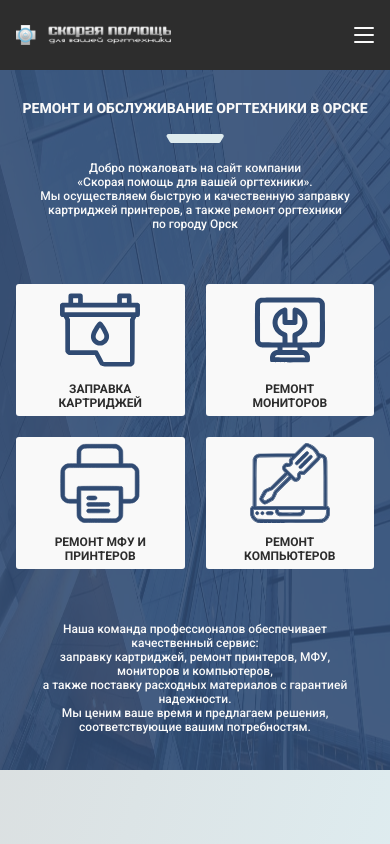
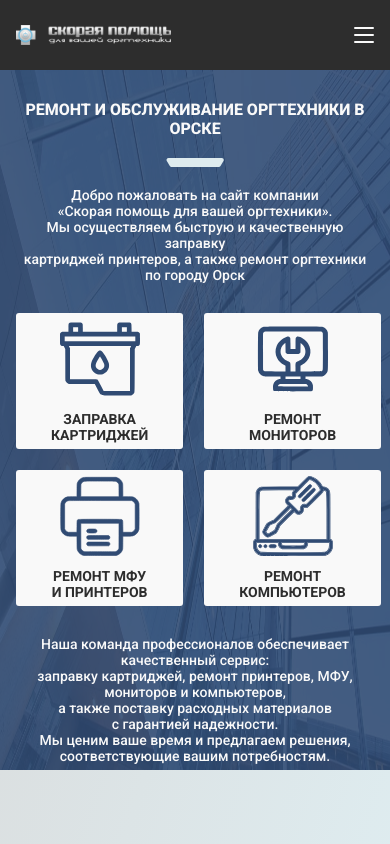
Before and after one commit to wannabedigital/stud-practice-website, a Next.js app: page / in a window 390 px wide. Shown: the top 844 px of the page. Built offline with nearby package versions, Linux system fonts and the light colour scheme.

Commit message:
styles fixed

```diff
--- a/src/app/page.jsx
+++ b/src/app/page.jsx
@@ -29,13 +29,13 @@ const HomeServices = () => {
         <div className={styles.sectionText}>
           <p>
             Добро пожаловать на сайт компании
-            <br className={styles.mobileBrake} /> «Скорая помощь для вашей
+            <br className={styles.mobileBreak} /> «Скорая помощь для вашей
             оргтехники».
             <br />
             Мы осуществляем быструю и качественную заправку
-            <br className={styles.mobileBrake} /> картриджей принтеров,
+            <br className={styles.mobileBreak} /> картриджей принтеров,
             <br className={styles.desktopBreak} /> а также ремонт оргтехники
-            <br className={styles.mobileBrake} /> по городу Орск
+            <br className={styles.mobileBreak} /> по городу Орск
           </p>
         </div>
 
@@ -80,16 +80,15 @@ const HomeServices = () => {
         <div className={styles.sectionText}>
           <p>
             Наша команда профессионалов обеспечивает
-            <br className={styles.mobileBrake} /> качественный сервис:
+            <br className={styles.mobileBreak} /> качественный сервис:
             <br />
             заправку картриджей, ремонт принтеров, МФУ,
-            <br className={styles.mobileBrake} /> мониторов и компьютеров,
-            <br />а также поставку расходных материалов с гарантией{' '}
-            <br className={styles.mobileBrake} />
-            надежности.
+            <br className={styles.mobileBreak} /> мониторов и компьютеров,
+            <br />а также поставку расходных материалов
+            <br className={styles.mobileBreak} /> с гарантией надежности.
             <br />
             Мы ценим ваше время и предлагаем решения,
-            <br className={styles.mobileBrake} /> соответствующие вашим
+            <br className={styles.mobileBreak} /> соответствующие вашим
             потребностям.
           </p>
         </div>
--- a/src/styles/homePage.module.css
+++ b/src/styles/homePage.module.css
@@ -80,11 +80,11 @@
 
 @media (max-width: 768px) {
   .sectionTitle {
-    font-size: 14px;
+    font-size: 16px;
   }
 
   .sectionText {
-    font-size: 12px;
+    font-size: 14px;
   }
 
   .mobileDivider,
@@ -105,7 +105,7 @@
     padding: 30px 0;
     max-width: calc(100% - 32px);
     margin: 0 auto;
-    gap: 18px;
+    gap: 20px;
     color: #f9f9f9;
   }
 
@@ -115,7 +115,7 @@
     gap: 21px;
     width: 100%;
     max-width: 100%;
-    margin: 35px auto;
+    margin: 10px auto;
   }
 
   .serviceLink,
@@ -132,7 +132,7 @@
   }
 
   .serviceLinkTitle {
-    max-width: 98px;
-    font-size: 12px;
+    max-width: fit-content;
+    font-size: 14px;
   }
 }
```
